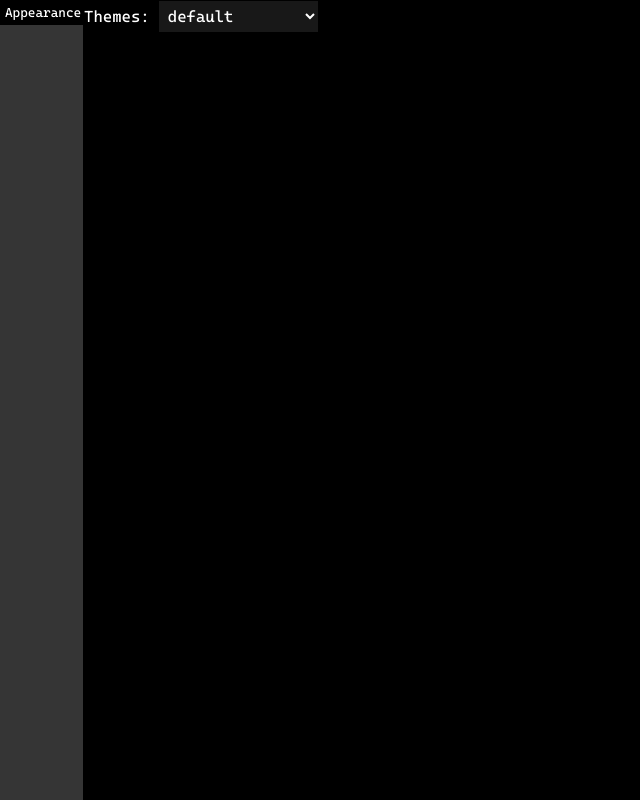
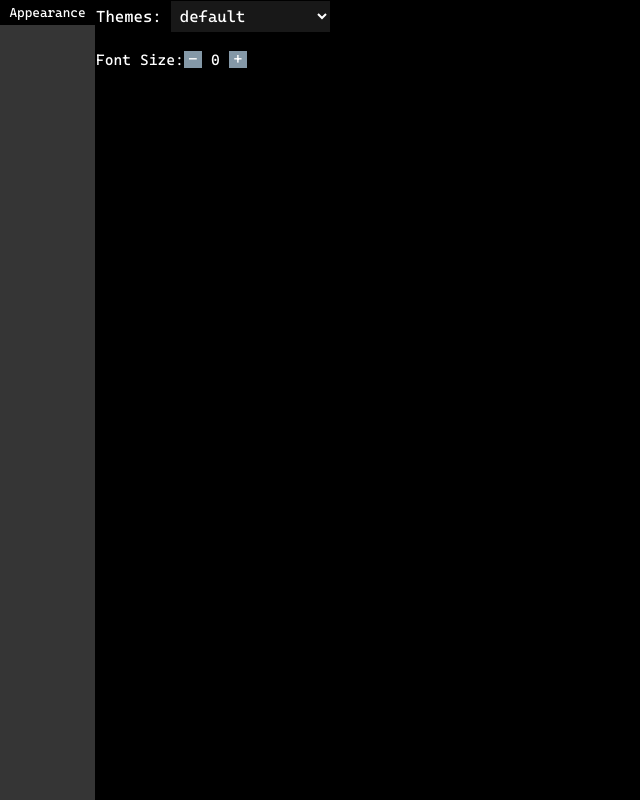
Before and after one commit to mellobacon/Termello, an Electron app: page src/pages/preferences.html in a window 1280 px wide. Shown: the whole page, without its empty margins (0-640 px from the left). Drawn offline with Linux system fonts and the light colour scheme; no server answers.

Commit message:
Added font-size placeholder

```diff
--- a/src/pages/preferences.html
+++ b/src/pages/preferences.html
@@ -23,12 +23,24 @@
                         <option class="theme-choice" value="sugar">sugar</option>
                         <option class="theme-choice" value="matrix">matrix</option>
                         <option class="theme-choice" value="redsnow">redsnow</option>
+                        <option class="theme-choice" value="soft">soft</option>
                     </select>
                 </form>
+                <br>
+                <div id="font-size-control">
+                    <label style="color: rgb(255, 255, 255);">Font Size:</label>
+                    <div class="ctrl" id="ctrl-minus">&ndash;</div>
+                    <div id="counter">
+                        <div class="counter-input counter"></div>
+                        <div class="counter-num counter">0</div>
+                    </div>
+                    <div class="ctrl" id="ctrl-plus">+</div>
+                </div>
             </div>
         </div>
         <script src="../components/theme-switcher.js"></script>
         <script src="../components/renderer.js"></script>
+        <script src="../components/customization.js"></script>
         <script src="../components/preferences.js"></script>
     </body>
 </html>
--- a/src/styles/preferences.css
+++ b/src/styles/preferences.css
@@ -13,12 +13,11 @@ html, body {
 }
 #sidebar {
     float: left;
-    /*padding: 5px 0;*/
     position: fixed;
     height: 100%;
     overflow-x: hidden;
     color: white;
-    width: 83px;
+    width: 95px;
     z-index: 1;
     text-align: center;
     background-color: rgb(53, 53, 53);
@@ -34,7 +33,7 @@ html, body {
     cursor: pointer;
 }
 #content {
-    margin-left: 83px;
+    margin-left: 95px;
     background-color:black;
     height: 100vh;
     margin-top:0;
@@ -57,3 +56,61 @@ html, body {
     text-indent: 0.01px;
     text-overflow: "";
 }
+#font-size-control {
+    flex: 0 0 auto;
+    display: flex;
+    align-items: center;
+    background-color: transparent;
+    font-size: 15px;
+}
+#counter {
+    position: relative;
+    width: 27px;
+    height: 18px;
+    color: #ffffff;
+    text-align: center;
+    overflow: hidden;
+}
+.counter {
+    visibility: hidden;
+    opacity: 0;
+    transition: opacity 100ms ease-in;
+}
+.counter-input {
+    width: 100%;
+    margin: 0;
+    padding: 0;
+    position: relative;
+    z-index: 2;
+    box-shadow: none;
+    outline: none;
+    border: none;
+    color: #ffffff;
+    font-size: 20px;
+    line-height: 25px;
+    text-align: center;
+    visibility: hidden;
+    opacity: 0;
+    transition: opacity 100ms ease-in;
+}
+.counter-num {
+    position: absolute;
+    z-index: 1;
+    top: 0;
+    left: 0;
+    right: 0;
+    bottom: 0;
+    line-height: 18px;
+    visibility: visible;
+    opacity: 1;
+    transition: opacity 1000ms ease-in;
+}
+.ctrl {
+    width: 18px;
+    line-height: 17px;
+    text-align: center;
+    color: #fff;
+    cursor: pointer;
+    background-color: #8498a7;
+    transition: background-color 100ms ease-in;
+}
```
